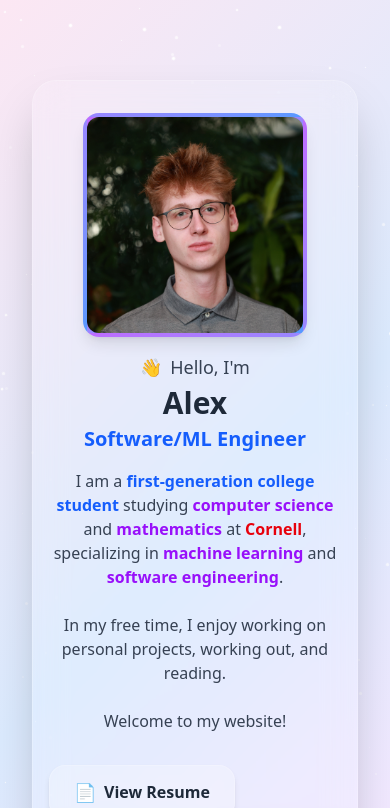
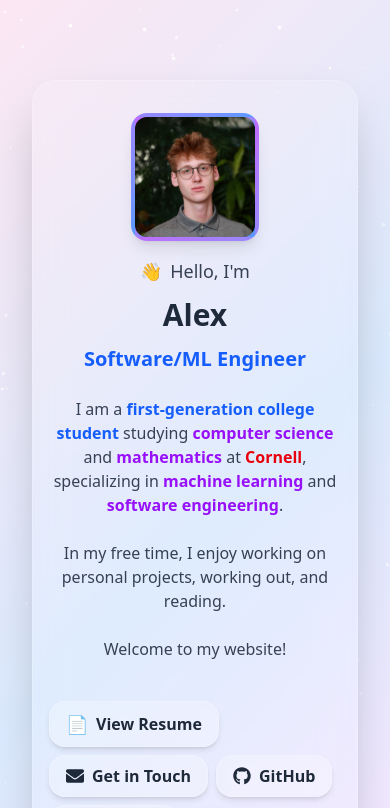
Before and after one commit to LambdaAK/Alex-Kozik-Portfolio, a React (Vite) app: page / in a window 390 px wide. Shown: the top 808 px of the page. Built offline with nearby package versions, Linux system fonts and the light colour scheme.

Commit message:
Fixed spacing issue

```diff
--- a/src/App.tsx
+++ b/src/App.tsx
@@ -9,7 +9,7 @@ const AboutMeCard = () => (
   <div className="w-full max-w-4xl mx-auto rounded-3xl bg-white/10 backdrop-blur-lg shadow-2xl px-4 sm:px-8 py-8 flex flex-col md:flex-row items-center md:items-center border border-white/20">
     {/* Profile Picture */}
     <div className="flex-shrink-0 flex justify-center md:justify-start w-full md:w-auto mb-4 md:mb-0 md:mr-8">
-      <div className="w-56 h-56 sm:w-72 sm:h-72 md:w-80 md:h-80 rounded-2xl overflow-hidden bg-gradient-to-br from-purple-500 to-blue-500 shadow-lg flex items-center justify-center border-4 border-white/20">
+      <div className="w-32 h-32 sm:w-56 sm:h-56 md:w-72 md:h-72 rounded-2xl overflow-hidden bg-gradient-to-br from-purple-500 to-blue-500 shadow-lg flex items-center justify-center border-4 border-white/20">
         <img
           src="/kozik.jpg"
           alt="Profile"
@@ -18,7 +18,7 @@ const AboutMeCard = () => (
       </div>
     </div>
     {/* Content */}
-    <div className="flex-1 flex flex-col items-center md:items-start text-center md:text-left">
+    <div className="flex-1 flex flex-col items-center md:items-start text-center md:text-left gap-2 sm:gap-4">
       {/* Greeting */}
       <div className="text-lg sm:text-xl font-medium text-gray-700 mb-1 flex items-center gap-2">
         <span role="img" aria-label="wave">👋</span> Hello, I'm
@@ -34,18 +34,18 @@ const AboutMeCard = () => (
         Welcome to my website!
       </p>
       {/* Buttons */}
-      <div className="flex flex-row gap-4 mt-2 flex-wrap">
+      <div className="flex flex-row gap-2 sm:gap-4 mt-2 flex-wrap">
         <a
           href="/resume.pdf"
           download
-          className="flex items-center gap-2 px-6 py-3 rounded-2xl bg-white/20 text-gray-800 font-semibold shadow-md border border-white/20 hover:bg-gradient-to-r hover:from-blue-500/40 hover:to-purple-500/40 hover:text-blue-700 transition text-base backdrop-blur-md"
+          className="flex items-center gap-2 px-4 py-2 sm:px-6 sm:py-3 rounded-2xl bg-white/20 text-gray-800 font-semibold shadow-md border border-white/20 hover:bg-gradient-to-r hover:from-blue-500/40 hover:to-purple-500/40 hover:text-blue-700 transition text-base backdrop-blur-md"
         >
           <span className="text-lg">📄</span>
           View Resume
         </a>
         <a
           href="mailto:alex.kozik@yahoo.com"
-          className="flex items-center gap-2 px-6 py-3 rounded-2xl bg-white/20 text-gray-800 font-semibold shadow-md border border-white/20 hover:bg-gradient-to-r hover:from-blue-500/40 hover:to-purple-500/40 hover:text-blue-700 transition text-base backdrop-blur-md"
+          className="flex items-center gap-2 px-4 py-2 sm:px-6 sm:py-3 rounded-2xl bg-white/20 text-gray-800 font-semibold shadow-md border border-white/20 hover:bg-gradient-to-r hover:from-blue-500/40 hover:to-purple-500/40 hover:text-blue-700 transition text-base backdrop-blur-md"
         >
           <FaEnvelope size={18} />
           Get in Touch
@@ -54,7 +54,7 @@ const AboutMeCard = () => (
           href="https://github.com/LambdaAK"
           target="_blank"
           rel="noopener noreferrer"
-          className="flex items-center gap-2 px-6 py-3 rounded-2xl bg-white/20 text-gray-800 font-semibold shadow-md border border-white/20 hover:bg-gradient-to-r hover:from-blue-500/40 hover:to-purple-500/40 hover:text-blue-700 transition text-base backdrop-blur-md"
+          className="flex items-center gap-2 px-4 py-2 sm:px-6 sm:py-3 rounded-2xl bg-white/20 text-gray-800 font-semibold shadow-md border border-white/20 hover:bg-gradient-to-r hover:from-blue-500/40 hover:to-purple-500/40 hover:text-blue-700 transition text-base backdrop-blur-md"
         >
           <FaGithub size={18} />
           GitHub
@@ -63,7 +63,7 @@ const AboutMeCard = () => (
           href="https://linkedin.com/in/alex-kozik"
           target="_blank"
           rel="noopener noreferrer"
-          className="flex items-center gap-2 px-6 py-3 rounded-2xl bg-white/20 text-gray-800 font-semibold shadow-md border border-white/20 hover:bg-gradient-to-r hover:from-blue-500/40 hover:to-purple-500/40 hover:text-blue-700 transition text-base backdrop-blur-md"
+          className="flex items-center gap-2 px-4 py-2 sm:px-6 sm:py-3 rounded-2xl bg-white/20 text-gray-800 font-semibold shadow-md border border-white/20 hover:bg-gradient-to-r hover:from-blue-500/40 hover:to-purple-500/40 hover:text-blue-700 transition text-base backdrop-blur-md"
         >
           <FaLinkedin size={18} />
           LinkedIn
```
